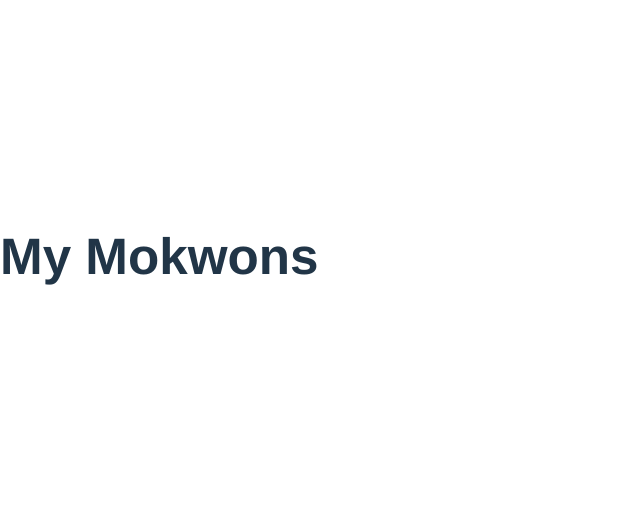
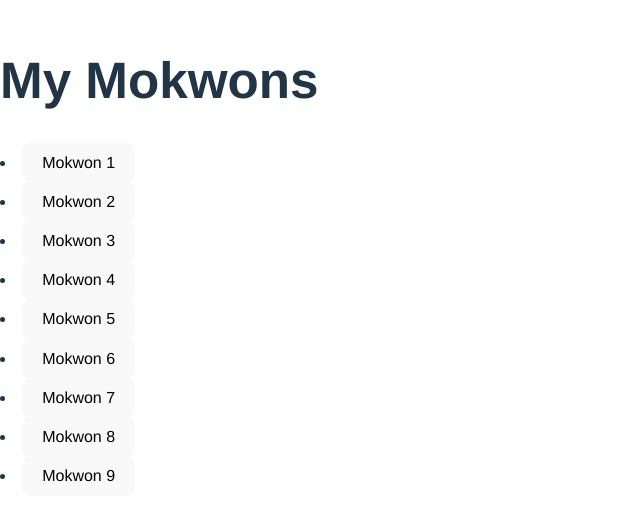
Before and after one commit to minssunni/Hanouri-Admin, a React (Vite) app in the folder hanouri-admin/: page /myMokwons in a window 1280 px wide. Shown: the part 143-664 px from the top of the page, without its empty margins (0-640 px from the left). Built offline with nearby package versions, Linux system fonts and the light colour scheme.

Commit message:
add mokwon detail pop up when clicked

```diff
--- a/hanouri-admin/src/pages/MokwonsPage.tsx
+++ b/hanouri-admin/src/pages/MokwonsPage.tsx
@@ -1,12 +1,30 @@
-import { useState } from 'react';
-import { userList } from '../mockData/draftUserList';
-import { useNavigate } from 'react-router-dom';
+import React, { useState } from 'react';
+import { mokwonList } from '../mockData/draftMokwonList';
 
 const Mokwons = () => {
+  const [mokwons, setMokwons] = useState(mokwonList);
+  const [selectedMokwon, setSelectedMokwon] = useState(null);
+
+  const handleClick = (mokwon) => {
+    setSelectedMokwon(mokwon);
+  };
 
   return (
     <div>
       <h1>My Mokwons</h1>
+      {mokwons.map((mokwon) => (
+        <li key={mokwon.id}>
+          <label>
+            <button onClick={() => handleClick(mokwon)}>{mokwon.name}</button>
+          </label>
+          {selectedMokwon?.id === mokwon.id && (
+            <div>
+              <p>Name: {mokwon.name}</p>
+              {/* Render your modal here */}
+            </div>
+          )}
+        </li>
+      ))}
     </div>
   );
 };
```
Also changed, not shown: hanouri-admin/src/pages/HomePage.tsx (line endings or trailing spaces). Lines whose indentation alone changed are shown as unchanged.
